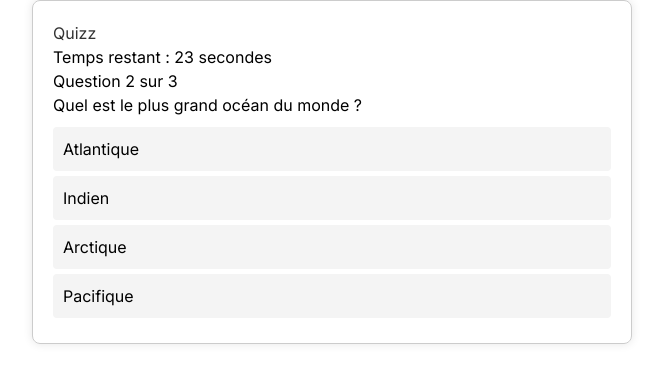
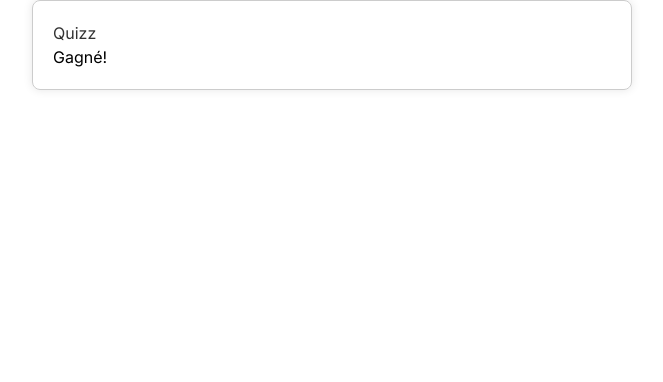
Before and after one commit to Pagiestm/Raccoon-Game, a Next.js app: page /quizz in a window 1280 px wide. Both pictures are taken after a click on the item "Paris". Shown: the top 382 px of the page, without its empty margins (308-971 px from the left). Built offline with nearby package versions, Linux system fonts and the light colour scheme.

Commit message:
feat(quizz/index.tsx): Added Random Feature, Page Loading, and Message Won or Lost

```diff
--- a/app/components/quizz/index.tsx
+++ b/app/components/quizz/index.tsx
@@ -32,72 +32,80 @@ const questions: Question[] = [
   },
 ];
 
+// Fonction pour générer un index aléatoire
+const getRandomIndex = (max: number) => Math.floor(Math.random() * max);
+
 // Composant Quizz
 export default function Quizz() {
-  const [currentQuestion, setCurrentQuestion] = useState(0);
-  const [userAnswers, setUserAnswers] = useState<string[]>([]);
-  const [score, setScore] = useState(0);
-  const [timeRemaining, setTimeRemaining] = useState(30); // Temps en secondes
-
-  // Déclarez le timer en dehors du scope de l'effet pour qu'il soit accessible
-  let timer: NodeJS.Timeout;
-
-  // Spécifiez le type de la fonction handleAnswerClick
-  const handleAnswerClick = (selectedOption: string) => {
-    // Vérifiez si la réponse est correcte
-    if (selectedOption === questions[currentQuestion].correctAnswer) {
-      setScore(score + 1);
-    }
-
-    // Passez à la question suivante
-    setCurrentQuestion(currentQuestion + 1);
-  };
+  const [currentQuestion, setCurrentQuestion] = useState<number | null>(null);
+  const [userAnswer, setUserAnswer] = useState<string | null>(null);
+  const [resultMessage, setResultMessage] = useState<string | null>(null);
+  const [timeRemaining, setTimeRemaining] = useState(30);
 
   useEffect(() => {
-    timer = setInterval(() => {
+    // Si c'est la première question, initialisez le timer
+    if (currentQuestion === null) {
+      const initialQuestion = getRandomIndex(questions.length);
+      setCurrentQuestion(initialQuestion);
+
+      const timer = setInterval(() => {
         // Mettez à jour le temps restant
         setTimeRemaining((prevTime) => {
           if (prevTime === 0) {
-          // Le temps est écoulé, terminez le quizz
+            // Le temps est écoulé, affichez "Perdu"
             clearInterval(timer);
-          alert(`Quizz terminé! Votre score est de ${score}/${questions.length}`);
+            setResultMessage("Perdu");
             return prevTime;
           } else {
             return prevTime - 1;
           }
         });
       }, 1000);
+    }
+  }, [currentQuestion]);
 
-    // Nettoyez le timer lorsqu'on quitte le composant
-    return () => clearInterval(timer);
-  }, [currentQuestion, score]);
+  const handleAnswerClick = (selectedOption: string) => {
+    setUserAnswer(selectedOption);
 
-  useEffect(() => {
-    // Vérifiez si toutes les questions ont été répondues
-    if (currentQuestion === questions.length) {
-      clearInterval(timer);
-      alert(`Quizz terminé! Votre score est de ${score}/${questions.length}`);
+    // Vérifiez si la réponse est correcte
+    const isCorrect = selectedOption === questions[currentQuestion!].correctAnswer;
+
+    // Affichez le message approprié
+    if (isCorrect) {
+      setResultMessage("Gagné!");
+    } else {
+      setResultMessage("Perdu");
     }
-  }, [currentQuestion, score]);
+  };
 
   return (
-    <div className={styles.quizzContainer}> {/* Utilisez le style du fichier CSS */}
+    <div className={styles.quizzContainer}>
       <h1 className={styles.title}>Quizz</h1>
-      <p>Temps restant : {timeRemaining} secondes</p>
-      {currentQuestion < questions.length ? (
+      {currentQuestion !== null && userAnswer === null && resultMessage === null ? (
         <div>
-          <p className={styles.numberQuestion}>Question {currentQuestion + 1} sur {questions.length}</p>
           <p className={styles.questions}>{questions[currentQuestion].text}</p>
           <ul className={styles.options}>
             {questions[currentQuestion].options.map((option, index) => (
-              <li className={styles.response} key={index} onClick={() => handleAnswerClick(option)}>
+              <li
+                className={styles.response}
+                key={index}
+                onClick={() => handleAnswerClick(option)}
+                style={{ cursor: userAnswer ? "not-allowed" : "pointer" }}
+              >
                 {option}
               </li>
             ))}
           </ul>
+          <p>Temps restant : {timeRemaining} secondes</p>
         </div>
       ) : (
-        <h1>Quizz terminé! Votre score est de {score}/{questions.length}</h1>
+        <div>
+          {resultMessage ? (
+            <p className={styles.resultMessage}>{resultMessage}</p>
+          ) : (
+            <p>Chargement...</p>
+          )}
+        </div>
       )}
     </div>
   );
```
Lines whose indentation alone changed are shown as unchanged.
